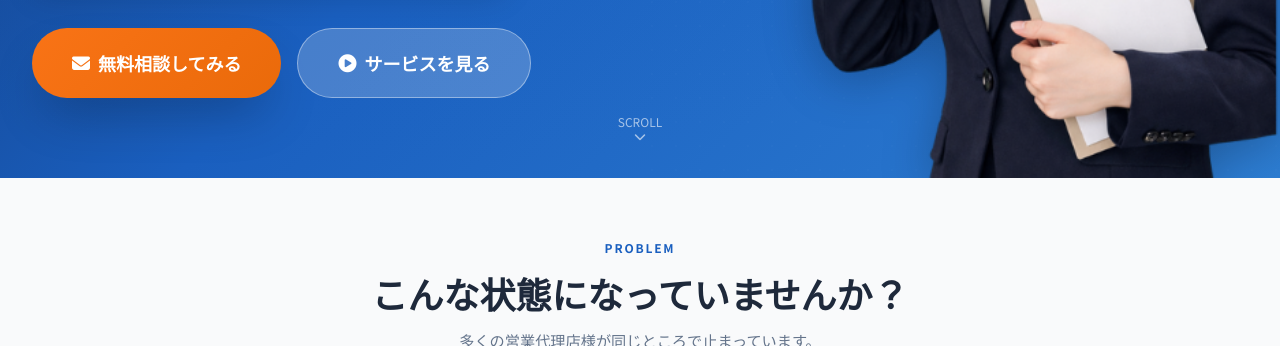
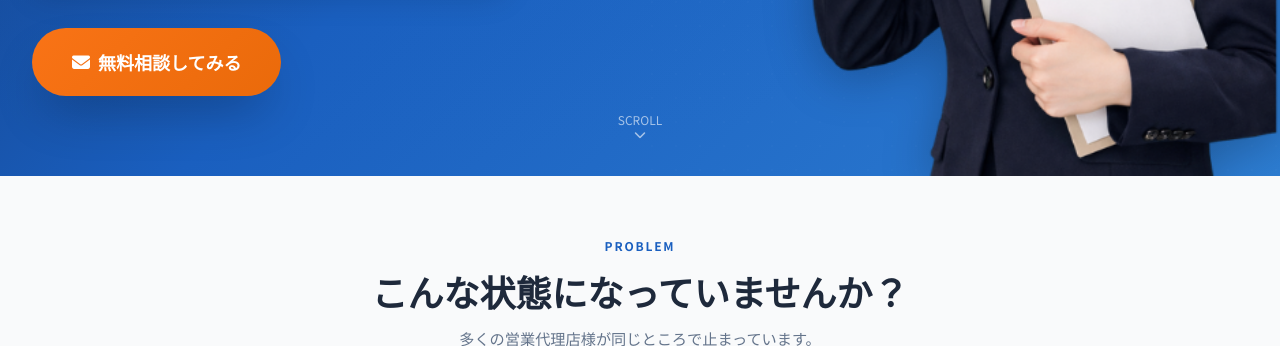
Before and after one commit to facetaro-agent/shokizero, a website: page webapp 4/index.html in a window 1280 px wide. Shown: the part 754-1100 px from the top of the page. Drawn offline with nearby package versions, Linux system fonts and the light colour scheme.

Commit message:
Update index.html

```diff
--- a/webapp 4/index.html
+++ b/webapp 4/index.html
@@ -149,10 +149,6 @@
             <a href="#contact" class="btn-accent inline-flex items-center gap-2 px-10 py-5 rounded-full text-lg font-bold shadow-2xl hover:scale-105 transition-transform duration-300">
               <i class="fa-solid fa-envelope"></i>
               無料相談してみる
-            </a>
-            <a href="#service" class="inline-flex items-center gap-2 bg-white/20 hover:bg-white/30 border border-white/40 text-white px-10 py-5 rounded-full text-lg font-bold transition-colors">
-              <i class="fa-solid fa-circle-play"></i>
-              サービスを見る
             </a>
           </div>
         </div>
```
